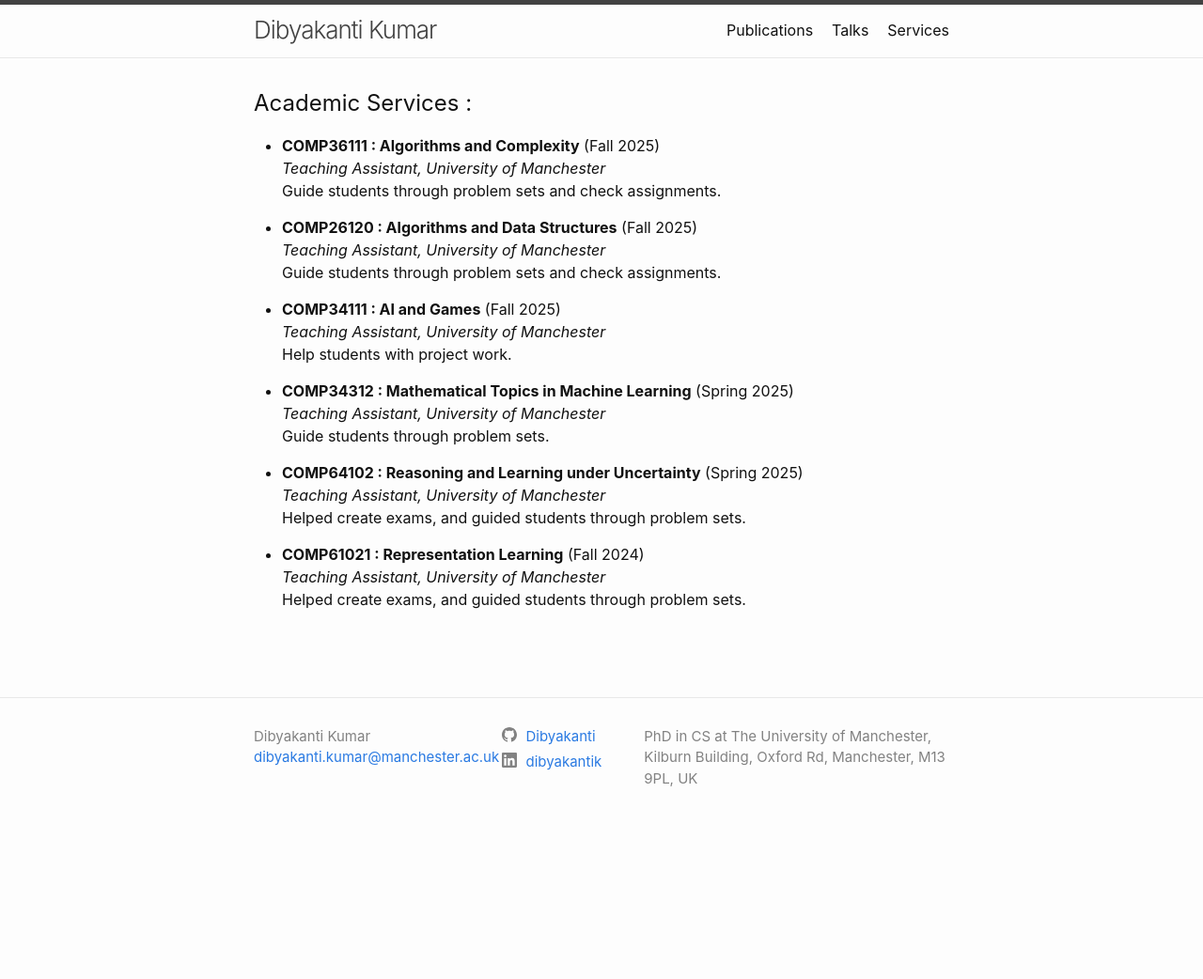
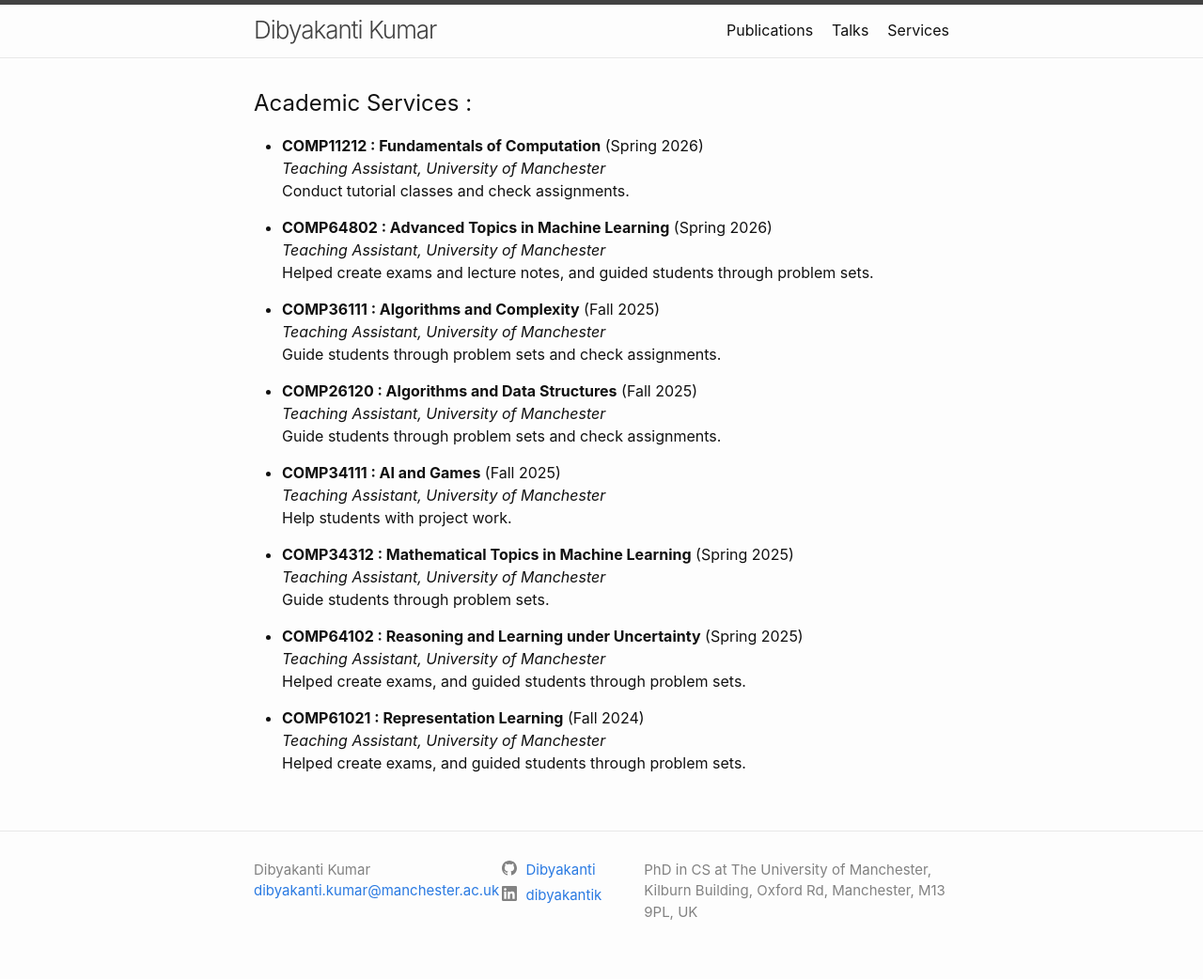
Before and after one commit to Dibyakanti/dibyakanti.github.io, a Jekyll site: the page built from tabs/services.md, in a window 1280 px wide. Shown: the whole page at 94% size. Built offline with Jekyll 4.4.1, drawn with Linux system fonts in a browser that asks for light colours; before the commit the page ends 900 px from its top, so only the background shows below that.

Commit message:
Add services

```diff
--- a/_data/services.yml
+++ b/_data/services.yml
@@ -1,3 +1,15 @@
+- course: "COMP11212 : Fundamentals of Computation"
+  role: "Teaching Assistant"
+  institution: "University of Manchester"
+  term: "Spring 2026"
+  description: "Conduct tutorial classes and check assignments."
+
+- course: "COMP64802 : Advanced Topics in Machine Learning"
+  role: "Teaching Assistant"
+  institution: "University of Manchester"
+  term: "Spring 2026"
+  description: "Helped create exams and lecture notes, and guided students through problem sets."
+
 - course: "COMP36111 : Algorithms and Complexity"
   role: "Teaching Assistant"
   institution: "University of Manchester"
```
